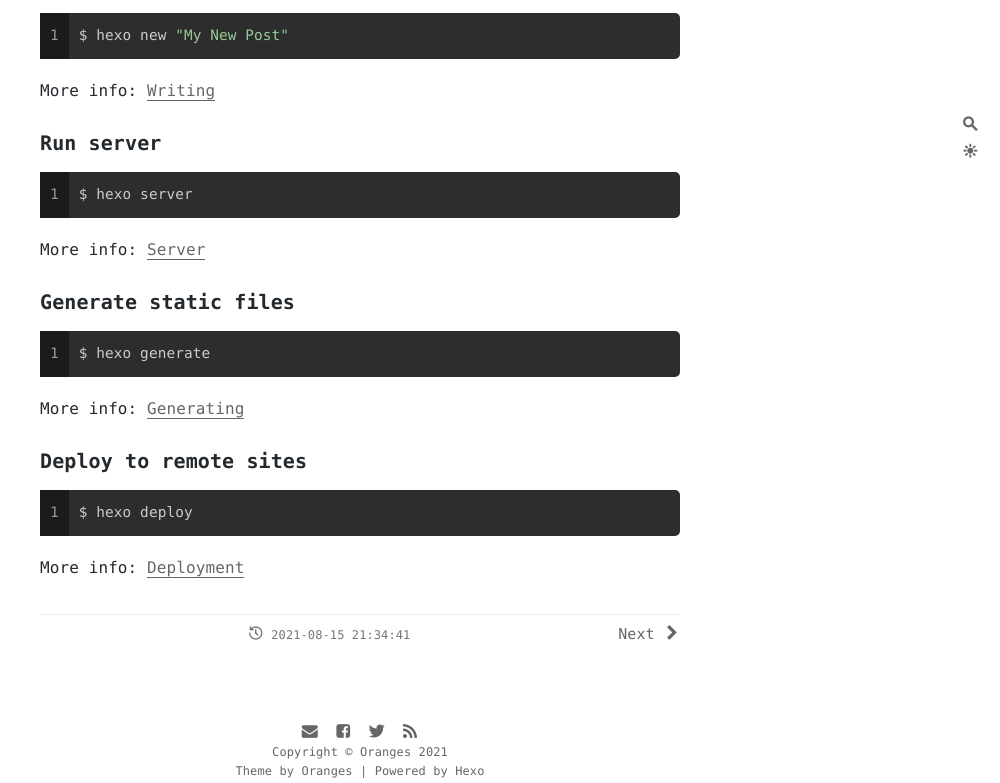
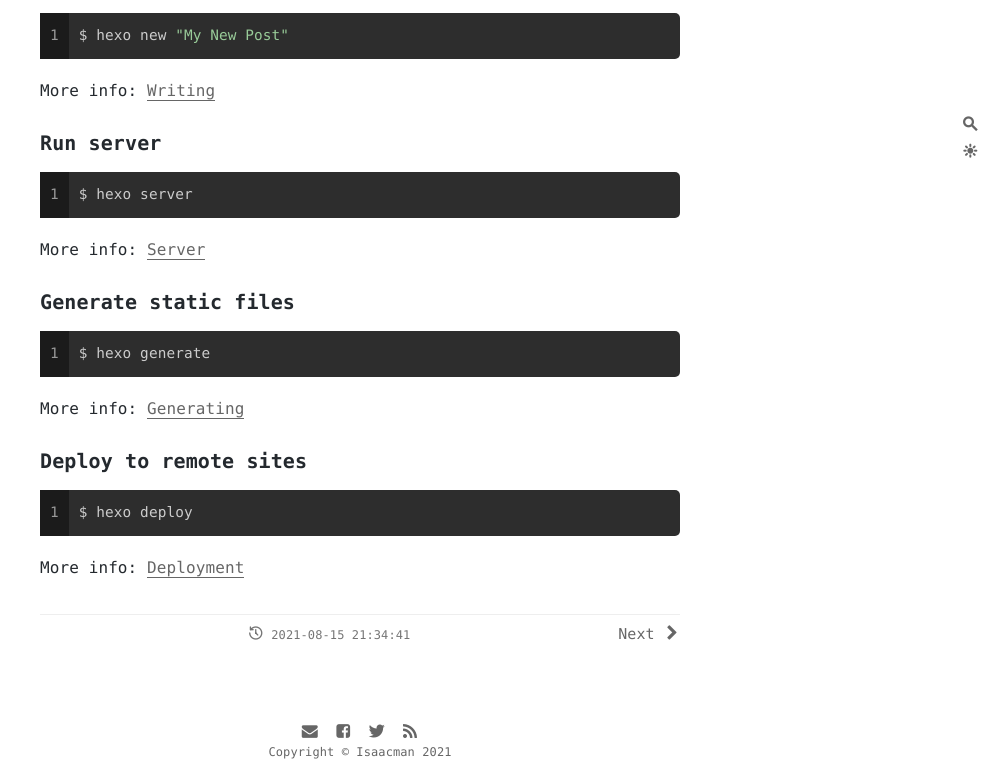
Before and after one commit to DevFinesse/devfinesse.github.io, a plain HTML site: page 2021/08/15/hello-world/index.html in a window 1280 px wide. Shown: the part 608-1391 px from the top of the page, without its empty margins (280-1280 px from the left). Drawn offline with nearby package versions, Linux system fonts and the light colour scheme; a script that the page names is missing.

Commit message:
Site updated: 2021-08-19 09:22:18

```diff
--- a/2021/08/15/hello-world/index.html
+++ b/2021/08/15/hello-world/index.html
@@ -261,13 +261,7 @@ MathJax = {
 
     <div class="footer-more">
 
-        <a target="_blank" rel="noopener" href="https://github.com/zchengsite/hexo-theme-oranges">Copyright © Oranges 2021</a>
-
-    </div>
-
-    <div class="footer-more">
-
-        <a target="_blank" rel="noopener" href="https://github.com/zchengsite/hexo-theme-oranges">Theme by Oranges | Powered by Hexo</a>
+        <a href="https://devfinesse.github.io">Copyright © Isaacman 2021</a>
 
     </div>
 
```
Also changed, not shown: 2021/08/16/My-New-Post/index.html (+1 -7 lines), about/index.html (+1 -7 lines), archives/2021/08/index.html (+1 -7 lines), archives/2021/index.html (+1 -7 lines), archives/index.html (+1 -7 lines), categories/index.html (+1 -7 lines), index.html (+1 -7 lines), tags/Post/index.html (+1 -7 lines), tags/index.html (+1 -7 lines).
